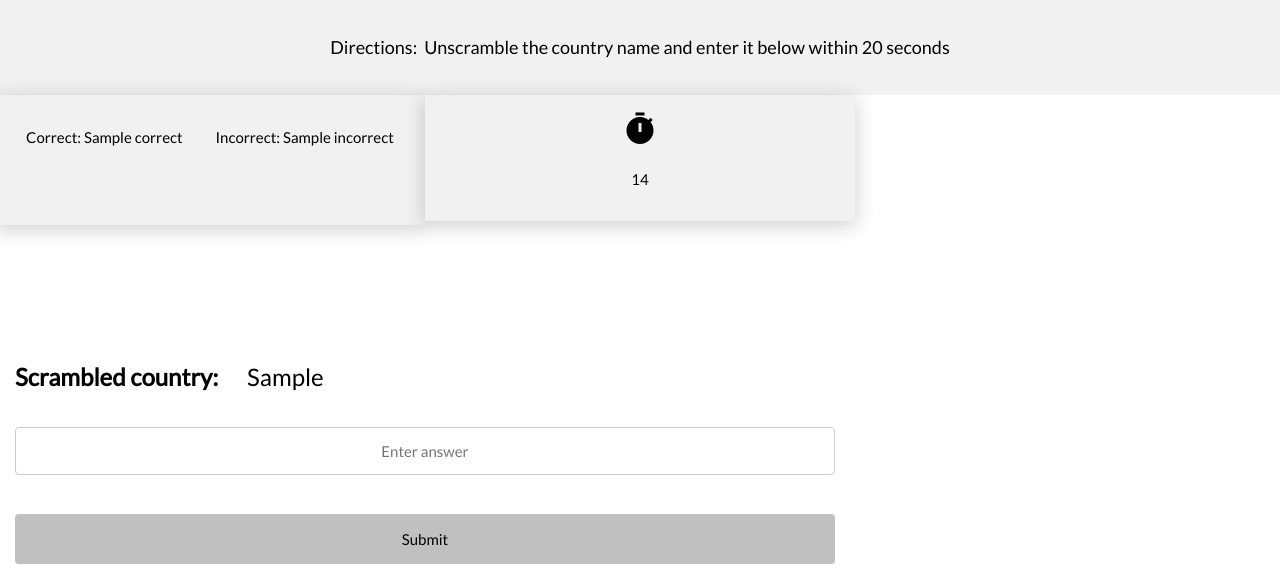
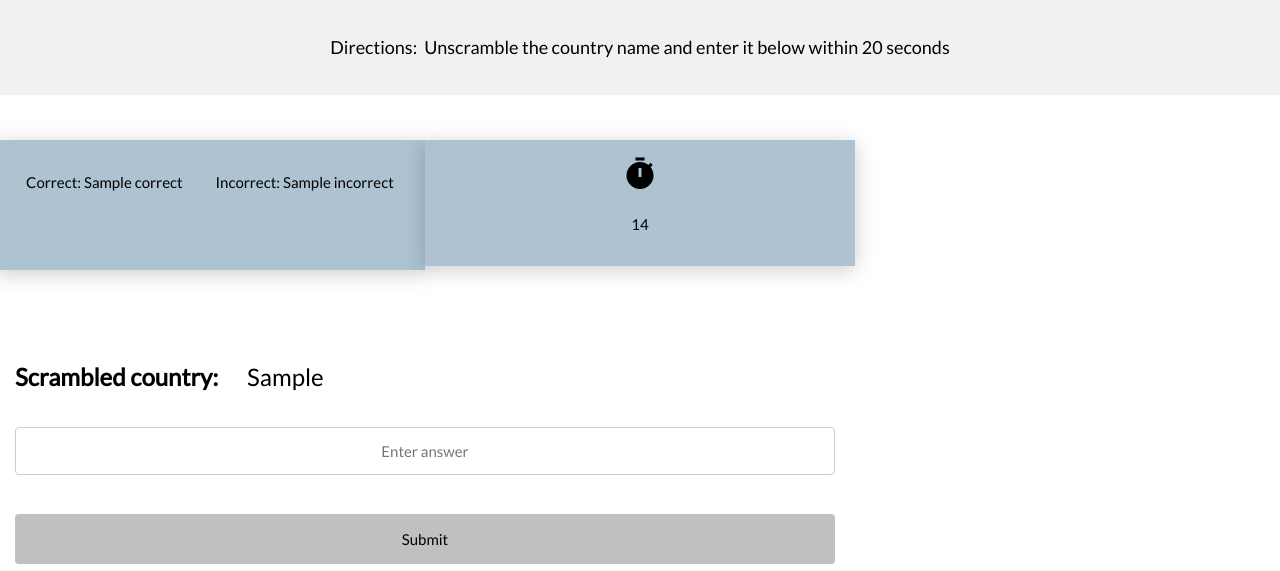
Before and after one commit to anishka-v/word-game, a Flask app: template templates/country_unscramble.html in a window 1280 px wide. Shown: the part 154-725 px from the top of the page. Run offline with Flask 2, Linux system fonts and the light colour scheme; the template is opened without the code that fills it: most values are stand-ins (such as "Sample title", 1, 10 or a date in 2020).

Commit message:
Update country_unscramble.html

```diff
--- a/templates/country_unscramble.html
+++ b/templates/country_unscramble.html
@@ -71,7 +71,7 @@ input[type=submit] {
   box-shadow: 0 4px 20px 0 rgba(0, 0, 0, 0.2);
   padding: 16px;
   text-align: center;
-  background-color: #f1f1f1;
+  background-color: #ADC3D1;
 }
 
 .column-66 {
@@ -100,10 +100,10 @@ input[type=submit] {
   </div>
 </div>
 
-
+<br><br>
 
 <div class="row">
-  <div class="column" passding:20px>
+  <div class="column" padding:20px>
     <div class="card">
 
             {% if correct %}
@@ -126,7 +126,7 @@ input[type=submit] {
 </div>
 
 
-<br> <br><br><br>
+<br> <br>
 
 <!-- The App Section -->
 <div class="container">
```
